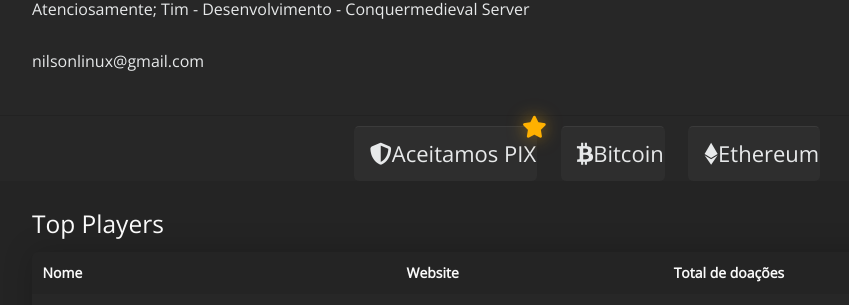
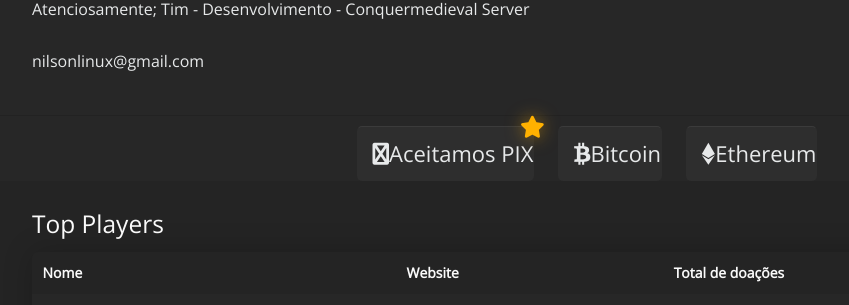
Before and after one commit to conquermedieval/conquermedieval.github.io, a Jekyll site: the page built from loja_online.html, in a window 1280 px wide. Shown: the part 919-1224 px from the top of the page, without its empty margins (53-902 px from the left). Built offline with Jekyll 4.4.1, drawn with Linux system fonts in a browser that asks for light colours.

Commit message:
Update loja_online.html

```diff
--- a/loja_online.html
+++ b/loja_online.html
@@ -204,7 +204,7 @@ nilsonlinux@gmail.com</p>
         <div class="text-center">
             </a>
             <a class="btn" role="button" href="#" data-toggle="modal" data-target="#pix-modal">
-                <i class="fa-solid fa-shield-halved"></i>Aceitamos PIX <i class="fa-solid fa-star"></i>
+                <i class="fa-brands fa-shield-halved"></i>Aceitamos PIX <i class="fa-solid fa-star"></i>
             </a>
             <a class="btn" role="button" href="#" data-toggle="modal" data-target="#bitcoin-modal">
                 <i class="fa-brands fa-btc"></i>Bitcoin
@@ -219,7 +219,7 @@ nilsonlinux@gmail.com</p>
             <div class="modal-dialog modal-dialog-centered modal-lg" role="document">
                 <div class="modal-content">
                     <div class="modal-header">
-                        <h4 class="modal-title w-100 text-center"><i class="fa-brands fa-usd"></i>Faça um PIX</h4>
+                        <h4 class="modal-title w-100 text-center"><i class="fa-shield-halved"></i>Faça um PIX</h4>
                         <button type="button" class="close" data-dismiss="modal">
                             <span>&times;</span>
                         </button>
```
